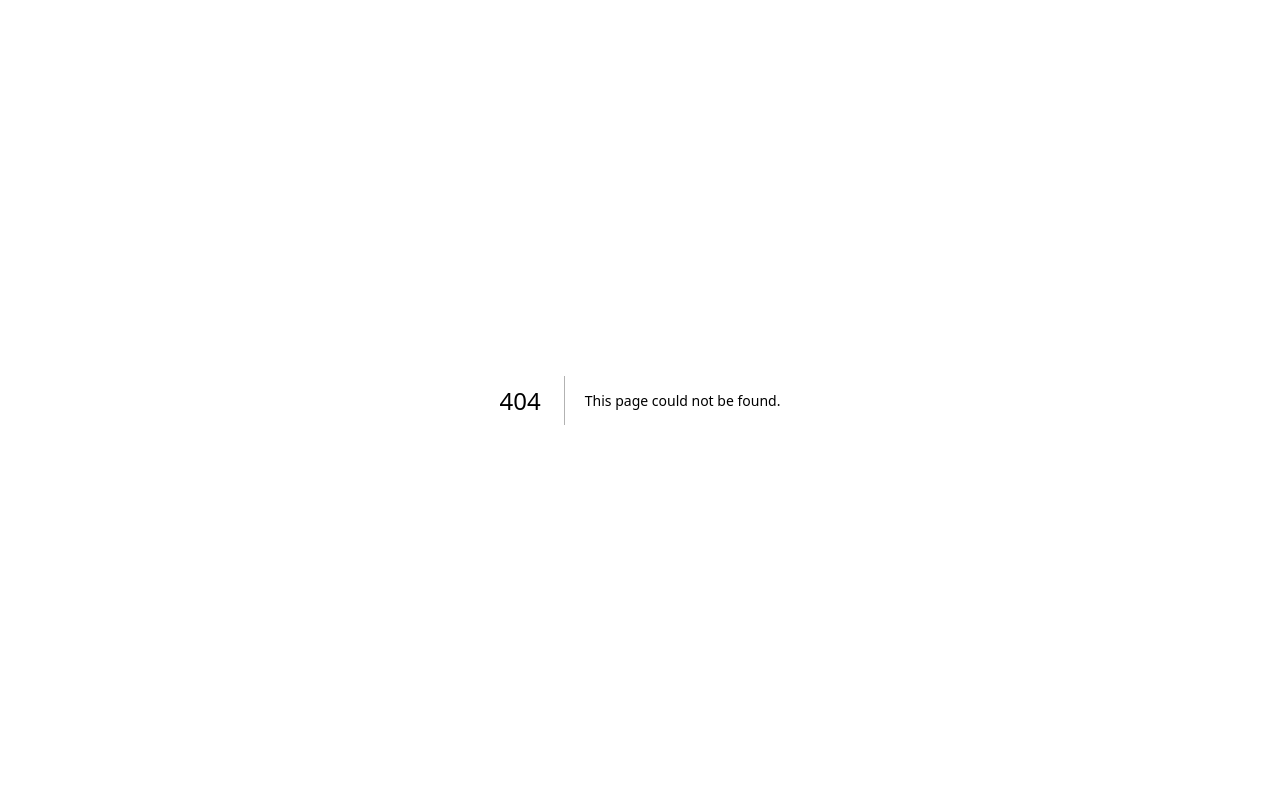
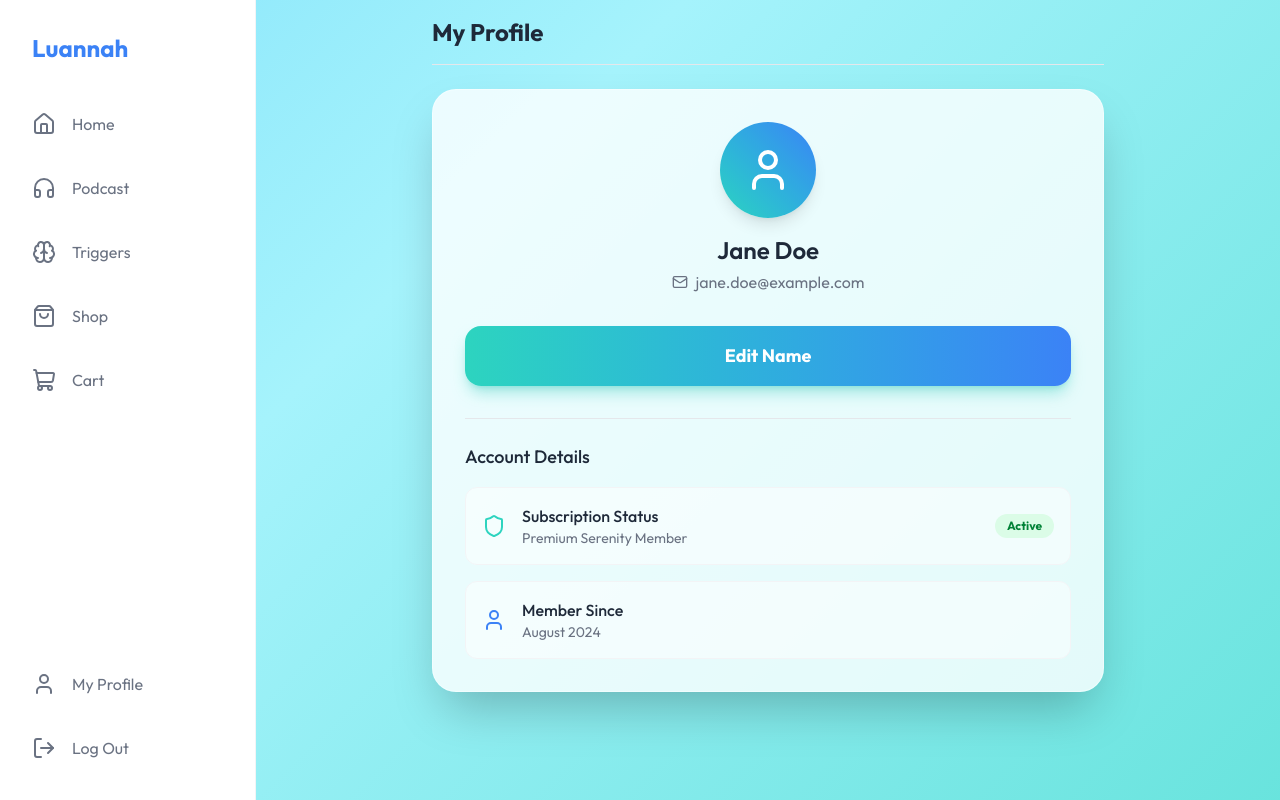
Before and after one commit to jesussalinasdev/luannah-app, a Next.js app: page /dashboard/profile in a window 1280 px wide. Before the commit this address had no page. Built offline with nearby package versions, Linux system fonts and the light colour scheme.

Commit message:
feat: add user profile view

```diff
--- a/src/app/dashboard/layout.tsx
+++ b/src/app/dashboard/layout.tsx
@@ -39,7 +39,7 @@ export default function DashboardLayout({ children }: { children: React.ReactNod
         <div className="fixed inset-0 bg-white/95 backdrop-blur-xl z-50 flex flex-col justify-center items-center animate-fade-in">
           <button onClick={() => setMenuOpen(false)} className="absolute top-6 right-6 text-4xl text-gray-400 font-light">&times;</button>
           <div className="flex flex-col gap-8 text-2xl text-gray-700">
-            <button onClick={() => setMenuOpen(false)} className="flex items-center gap-4"><User /> My Profile</button>
+            <Link href="/dashboard/profile" onClick={() => setMenuOpen(false)} className="flex items-center gap-4 hover:text-[var(--color-accent-blue)] transition-colors"><User /> My Profile</Link>
             <button onClick={handleLogout} className="flex items-center gap-4 text-red-500"><LogOut /> Log Out</button>
           </div>
         </div>
@@ -62,7 +62,11 @@ export default function DashboardLayout({ children }: { children: React.ReactNod
             );
           })}
         </div>
-        <div className="p-4 mb-4">
+        <div className="p-4 mb-2 flex flex-col gap-2">
+          <Link href="/dashboard/profile" className="flex items-center gap-4 p-4 w-full text-gray-500 hover:bg-[var(--color-accent-teal)]/10 hover:text-[var(--color-accent-teal)] rounded-xl transition-colors">
+            <User size={24} />
+            <span>My Profile</span>
+          </Link>
           <button onClick={handleLogout} className="flex items-center gap-4 p-4 w-full text-gray-500 hover:bg-red-50 hover:text-red-500 rounded-xl transition-colors">
             <LogOut size={24} />
             <span>Log Out</span>
--- /dev/null
+++ b/src/app/dashboard/profile/page.tsx
@@ -0,0 +1,88 @@
+"use client";
+
+import { useState } from "react";
+import { User, Mail, Shield, CheckCircle } from "lucide-react";
+
+export default function ProfileView() {
+  const [name, setName] = useState("Jane Doe");
+  const [isEditing, setIsEditing] = useState(false);
+
+  const email = "jane.doe@example.com";
+
+  const handleSave = () => {
+    setIsEditing(false);
+    // Here we would normally save to the backend
+  };
+
+  return (
+    <div className="animate-fade-in max-w-2xl mx-auto">
+      <h2 className="text-2xl font-bold text-gray-800 mb-6 pb-4 border-b border-gray-200">My Profile</h2>
+
+      <div className="glass-panel p-8">
+
+        {/* Avatar Section */}
+        <div className="flex flex-col items-center mb-8">
+          <div className="w-24 h-24 bg-gradient-to-tr from-[var(--color-accent-teal)] to-[var(--color-accent-blue)] rounded-full flex items-center justify-center text-white mb-4 shadow-lg">
+            <User size={48} />
+          </div>
+          <h3 className="text-2xl font-semibold text-gray-800">
+            {isEditing ? (
+              <input
+                type="text"
+                value={name}
+                onChange={(e) => setName(e.target.value)}
+                className="text-center border-b-2 border-[var(--color-accent-blue)] bg-transparent focus:outline-none"
+                autoFocus
+              />
+            ) : (
+              name
+            )}
+          </h3>
+          <p className="text-gray-500 flex items-center gap-2 mt-1">
+            <Mail size={16} /> {email}
+          </p>
+        </div>
+
+        {/* Action Buttons */}
+        <div className="flex justify-center gap-4 mb-8">
+          {isEditing ? (
+            <button onClick={handleSave} className="btn-primary w-40 flex justify-center gap-2">
+              <CheckCircle size={20} /> Save
+            </button>
+          ) : (
+            <button onClick={() => setIsEditing(true)} className="btn-primary w-40">
+              Edit Name
+            </button>
+          )}
+        </div>
+
+        {/* Dummy Data Section */}
+        <div className="space-y-4 border-t border-gray-200 pt-6">
+          <h4 className="text-lg font-medium text-gray-800 mb-4">Account Details</h4>
+
+          <div className="flex items-center justify-between p-4 bg-white/50 rounded-xl border border-gray-100">
+            <div className="flex items-center gap-4">
+              <Shield className="text-[var(--color-accent-teal)]" />
+              <div>
+                <p className="font-medium text-gray-800">Subscription Status</p>
+                <p className="text-sm text-gray-500">Premium Serenity Member</p>
+              </div>
+            </div>
+            <span className="px-3 py-1 bg-green-100 text-green-700 text-xs font-bold rounded-full">Active</span>
+          </div>
+
+          <div className="flex items-center justify-between p-4 bg-white/50 rounded-xl border border-gray-100">
+            <div className="flex items-center gap-4">
+              <User className="text-[var(--color-accent-blue)]" />
+              <div>
+                <p className="font-medium text-gray-800">Member Since</p>
+                <p className="text-sm text-gray-500">August 2024</p>
+              </div>
+            </div>
+          </div>
+        </div>
+
+      </div>
+    </div>
+  );
+}
```
